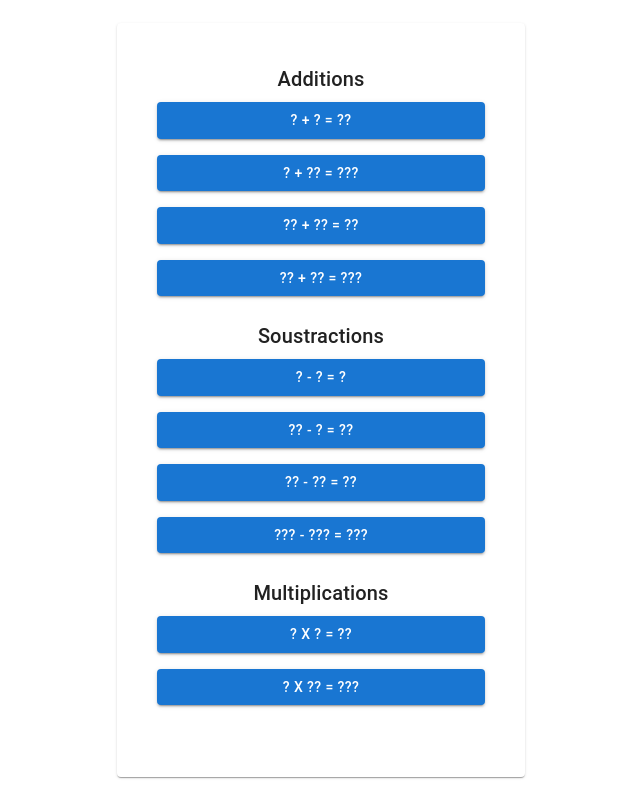
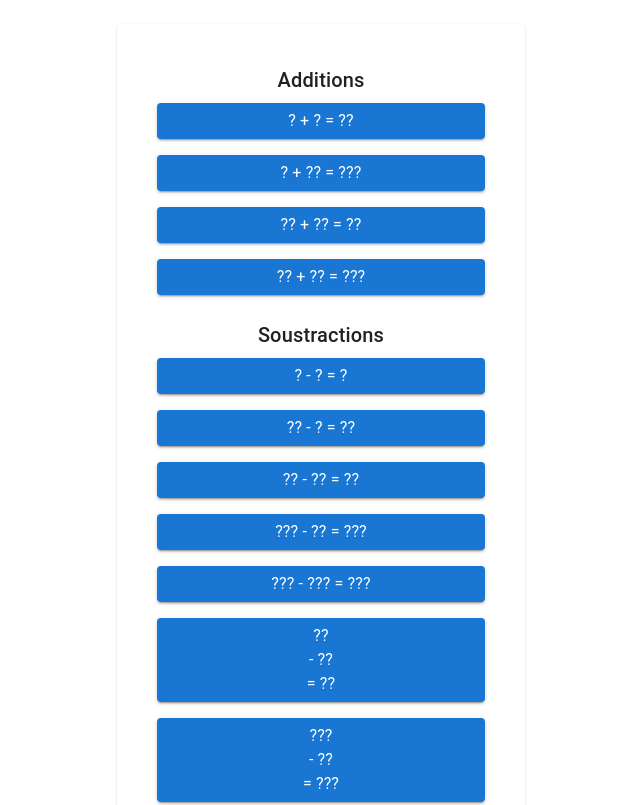
Before and after one commit to maelcornil/classe, a React (Vite) app in the folder classe-app/: page / in a window 1280 px wide. Shown: the top 805 px of the page, without its empty margins (319-959 px from the left). Built offline with nearby package versions, Linux system fonts and the light colour scheme.

Commit message:
Multi line sub

```diff
--- a/classe-app/src/Exercises.tsx
+++ b/classe-app/src/Exercises.tsx
@@ -22,6 +22,7 @@ interface Params {
   mode: 0 | 1;
   series: number;
   operator: "add" | "mul" | "sub";
+  line: 0 | 1;
 }
 
 interface ExerciseResult extends Exercise {
@@ -73,7 +74,7 @@ export default function Exercises(): JSX.Element {
   const [params, setParams] = useState<Params>({
     mind1: 1, maxd1: 1, mind2: 1, maxd2: 1,
     minres: 1, maxres: 2, mode: 0, series: 0,
-    operator: "add"
+    operator: "add", line: 1
   });
 
   const [exercise, setExercise] = useState<Exercise | null>(null);
@@ -102,7 +103,8 @@ export default function Exercises(): JSX.Element {
       maxres: getInt("maxres", 2),
       mode: getInt("mode", 0) as 0 | 1,
       series: getInt("series", 0),
-      operator: (searchParams.get("operator") as "add" | "mul" | "sub") || "add"
+      operator: (searchParams.get("operator") as "add" | "mul" | "sub") || "add",
+      line: getInt("line", 1) as 0 | 1
     });
   }, []);
 
@@ -170,7 +172,10 @@ export default function Exercises(): JSX.Element {
     setCurrentSeries(prev => prev + 1);
   };
 
-  const handleNumberClick = (num: number) => setInput(prev => prev + num.toString());
+  const handleNumberClick = (num: number) => {
+    setInput(prev => params.line === 0 ? num.toString() + prev : prev + num.toString());
+  };
+
   const handleBackspace = () => setInput(prev => prev.slice(0, -1));
   const handleClear = () => setInput("");
   const restartExercise = () => { setInput(""); setValidated(null); };
@@ -193,9 +198,34 @@ export default function Exercises(): JSX.Element {
 
           {started && !seriesFinished && exercise && (
             <>
-              <Typography translate="no" variant="h4" gutterBottom>
-                {exercise.a} {operatorSymbol} {exercise.b} = {input || " "}
-              </Typography>
+              {params.line === 1 ? (
+                  // 👇 Affichage en ligne (comportement actuel)
+                  <Typography translate="no" variant="h4" gutterBottom>
+                    {exercise.a} {operatorSymbol} {exercise.b} = {input || " "}
+                  </Typography>
+              ) : (
+                  // 👇 Affichage posé sur 2 lignes
+                  <Box display="inline-block" textAlign="right" mb={2}>
+                    <Typography variant="h4" translate="no">
+                      {exercise.a}
+                    </Typography>
+                    <Typography variant="h4" translate="no">
+                      {operatorSymbol} {exercise.b}
+                    </Typography>
+                    <Box
+                        sx={{
+                          borderBottom: "2px solid black",
+                          width: "100%",
+                          my: 1
+                        }}
+                    />
+                    <Typography variant="h4" translate="no">
+                      {input || <span>&nbsp;</span>}
+                    </Typography>
+
+                  </Box>
+              )}
+
 
               <NumericKeypad
                 onNumberClick={handleNumberClick}
--- a/classe-app/src/IndexPage.tsx
+++ b/classe-app/src/IndexPage.tsx
@@ -8,42 +8,68 @@ export default function IndexPage(): JSX.Element {
     {
       label: "Additions",
       presets: [
-        { label: "? + ? = ??", url: `/exercice?mind1=1&maxd1=1&mind2=1&maxd2=1&minres=1&maxres=2&mode=1&series=10&operator=add` },
-        { label: "? + ?? = ???", url: `/exercice?mind1=1&maxd1=1&mind2=2&maxd2=2&minres=1&maxres=3&mode=1&series=10&operator=add` },
-        { label: "?? + ?? = ??", url: `/exercice?mind1=2&maxd1=2&mind2=2&maxd2=2&minres=1&maxres=2&mode=1&series=10&operator=add` },
-        { label: "?? + ?? = ???", url: `/exercice?mind1=2&maxd1=2&mind2=2&maxd2=2&minres=1&maxres=3&mode=1&series=10&operator=add` },
+        { label: "? + ? = ??", url: `/exercice?mind1=1&maxd1=1&mind2=1&maxd2=1&minres=1&maxres=2&mode=1&series=10&operator=add&line=1` },
+        { label: "? + ?? = ???", url: `/exercice?mind1=1&maxd1=1&mind2=2&maxd2=2&minres=1&maxres=3&mode=1&series=10&operator=add&line=1` },
+        { label: "?? + ?? = ??", url: `/exercice?mind1=2&maxd1=2&mind2=2&maxd2=2&minres=1&maxres=2&mode=1&series=10&operator=add&line=1` },
+        { label: "?? + ?? = ???", url: `/exercice?mind1=2&maxd1=2&mind2=2&maxd2=2&minres=1&maxres=3&mode=1&series=10&operator=add&line=1` },
       ]
     },
     {
       label: "Soustractions",
       presets: [
-        { label: "? - ? = ?", url: `/exercice?mind1=1&maxd1=1&mind2=1&maxd2=1&minres=1&maxres=1&mode=1&series=10&operator=sub` },
-        { label: "?? - ? = ??", url: `/exercice?mind1=2&maxd1=2&mind2=2&maxd2=2&minres=1&maxres=2&mode=1&series=10&operator=sub` },
-        { label: "?? - ?? = ??", url: `/exercice?mind1=2&maxd1=2&mind2=2&maxd2=2&minres=1&maxres=2&mode=1&series=10&operator=sub` },
-        { label: "??? - ??? = ???", url: `/exercice?mind1=3&maxd1=3&mind2=1&maxd2=3&minres=1&maxres=3&mode=1&series=10&operator=sub` },
+        { label: "? - ? = ?", url: `/exercice?mind1=1&maxd1=1&mind2=1&maxd2=1&minres=1&maxres=1&mode=1&series=10&operator=sub&line=1` },
+        { label: "?? - ? = ??", url: `/exercice?mind1=2&maxd1=2&mind2=2&maxd2=2&minres=1&maxres=2&mode=1&series=10&operator=sub&line=1` },
+        { label: "?? - ?? = ??", url: `/exercice?mind1=2&maxd1=2&mind2=2&maxd2=2&minres=1&maxres=2&mode=1&series=10&operator=sub&line=1` },
+        { label: "??? - ?? = ???", url: `/exercice?mind1=3&maxd1=3&mind2=1&maxd2=2&minres=1&maxres=3&mode=1&series=10&operator=sub&line=1` },
+        { label: "??? - ??? = ???", url: `/exercice?mind1=3&maxd1=3&mind2=1&maxd2=3&minres=1&maxres=3&mode=1&series=10&operator=sub&line=1` },
+        { label: "?? \n- ?? \n= ??", url: `/exercice?mind1=2&maxd1=2&mind2=2&maxd2=2&minres=1&maxres=2&mode=1&series=10&operator=sub&line=0` },
+        { label: "??? \n- ?? \n= ???", url: `/exercice?mind1=3&maxd1=3&mind2=1&maxd2=2&minres=1&maxres=3&mode=1&series=10&operator=sub&line=0` },
+        { label: "??? \n- ??? \n= ???", url: `/exercice?mind1=3&maxd1=3&mind2=1&maxd2=3&minres=1&maxres=3&mode=1&series=10&operator=sub&line=0` },
       ]
     },
     {
       label: "Multiplications",
       presets: [
-        { label: "? x ? = ??", url: `/exercice?mind1=1&maxd1=1&mind2=1&maxd2=1&minres=1&maxres=2&mode=1&series=10&operator=mul` },
-        { label: "? x ?? = ???", url: `/exercice?mind1=1&maxd1=1&mind2=2&maxd2=2&minres=1&maxres=3&mode=1&series=10&operator=mul` }
+        { label: "? x ? = ??", url: `/exercice?mind1=1&maxd1=1&mind2=1&maxd2=1&minres=1&maxres=2&mode=1&series=10&operator=mul&line=1` },
+        { label: "? x ?? = ???", url: `/exercice?mind1=1&maxd1=1&mind2=2&maxd2=2&minres=1&maxres=3&mode=1&series=10&operator=mul&line=1` }
       ]
     }
   ];
 
   return (
-      <Box sx={{ display: "flex", justifyContent: "center", alignItems: "center", width: "100vw", height: "100vh" }}>
-        <Card sx={{ p: 3, minWidth: 360, textAlign: "center" }}>
+      <Box
+          sx={{
+            display: "flex",
+            justifyContent: "center",   // centré horizontalement
+            alignItems: "flex-start",   // en haut verticalement
+            width: "100vw",
+            minHeight: "100vh",         // au moins toute la hauteur
+            pt: 3                        // optionnel : padding top
+          }}
+      >
+
+      <Card sx={{ p: 3, minWidth: 360, textAlign: "center" }}>
           <CardContent>
             {presetGroups.map((group) => (
                 <Box key={group.label} mb={3}>
                   <Typography translate="no" variant="h6" gutterBottom>{group.label}</Typography>
                   <Stack direction="column" spacing={2}>
                     {group.presets.map((preset) => (
-                        <Button key={preset.label} variant="contained" onClick={() => navigate(preset.url)}>
-                          {preset.label}
+                        <Button
+                            key={preset.label}
+                            variant="contained"
+                            onClick={() => navigate(preset.url)}
+                        >
+                          <Typography>
+                            {preset.label.split("\n").map((line, i) => (
+                                <span key={i}>
+                                  {line}
+                                 <br />
+                                </span>
+                            ))}
+                          </Typography>
                         </Button>
+
                     ))}
                   </Stack>
                 </Box>
```
